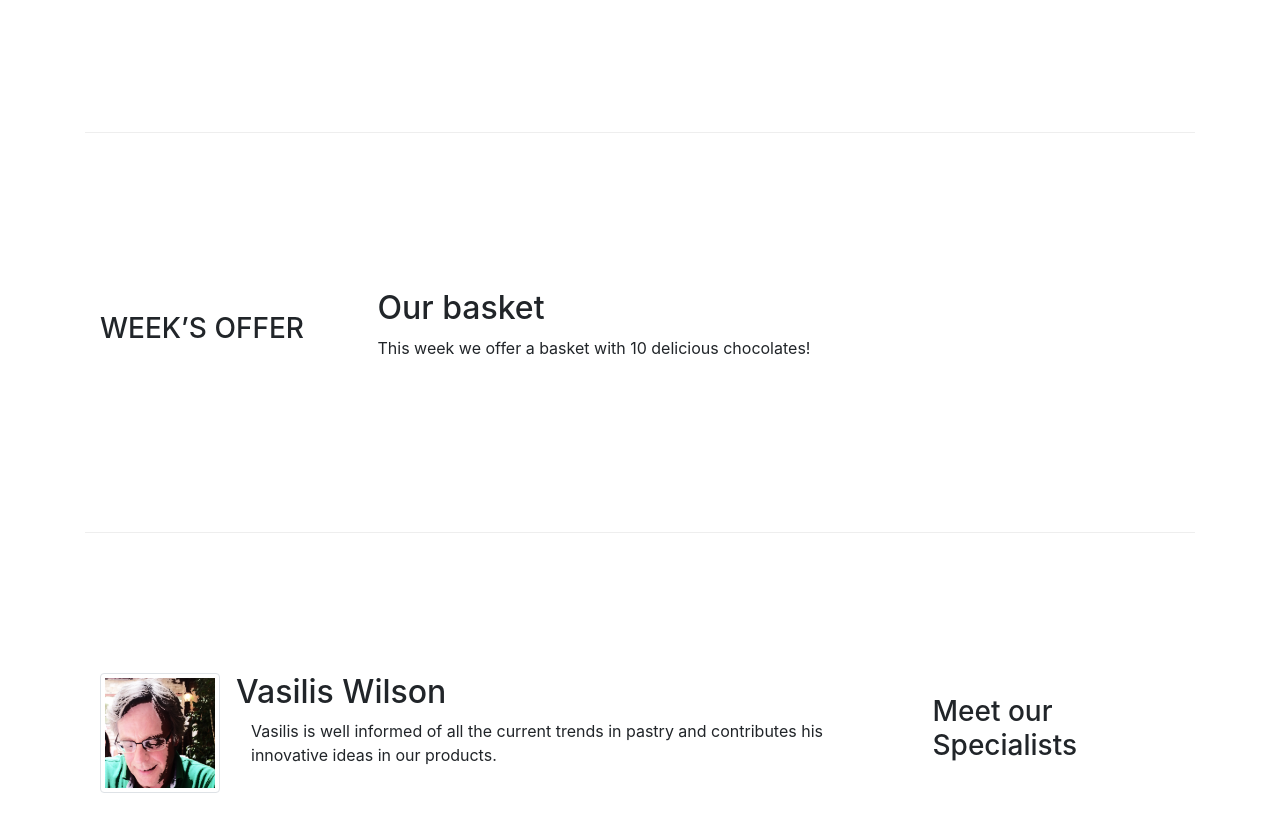
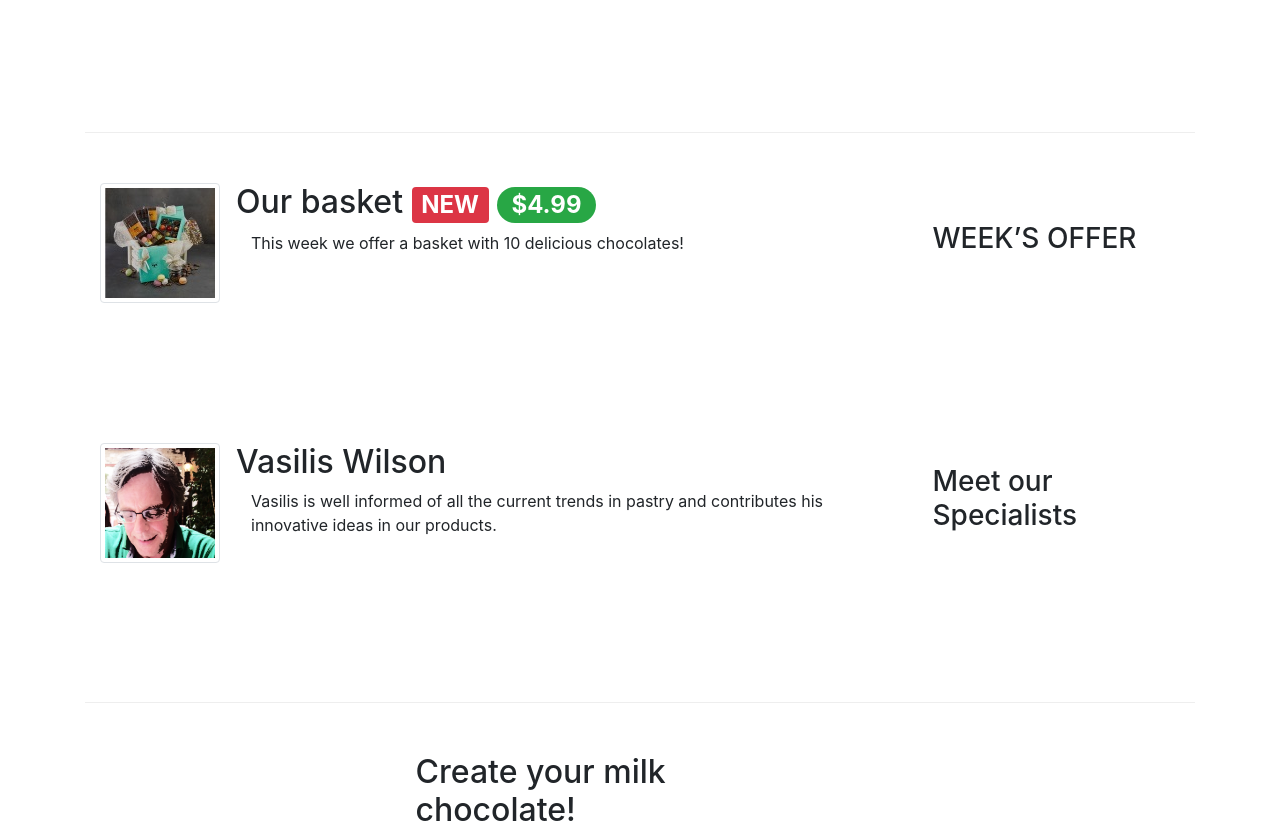
Before and after one commit to elenaathsp/leChocolat, a plain HTML site: page index.html in a window 1280 px wide. Shown: the part 580-1413 px from the top of the page. Drawn offline with nearby package versions, Linux system fonts and the light colour scheme.

Commit message:
Bootstrap Assignment 4 Task

```diff
--- a/index.html
+++ b/index.html
@@ -93,15 +93,23 @@
             </div>
         </div>
         <!--second row-->
-        <div class="row row-content align-items-center">
+        <div class="row row-content flex-row-reverse align-items-center">
             <div class="col-sm-4 col-md-3">
                 <h3>WEEK’S OFFER</h3>
             </div>
             <div class="col-sm col-md">
-                <h2>Our basket</h2>
-                <p class="d-none d-sm-block">This week we offer a basket with 10 delicious chocolates! </p>
+                <div class="media">
+                    <img class="d-flex mr-3 img-thumbnail align-self-center" src="images/promotion.jpg" alt="basket">
+                    <div class="media-body">
+                        <h2 class="mt-0">Our basket
+                            <span class="badge badge-danger">NEW</span>
+                            <span class="badge badge-pill badge-success">$4.99</span>
+                        </h2>
+                        <p class="col d-none d-md-block">This week we offer a basket with 10 delicious chocolates! </p>
                     </div>
                 </div>
+            </div>
+
 
             <!--third row-->
             <div class="row row-content flex-row-reverse align-items-center">
```
Lines whose indentation alone changed are shown as unchanged.
